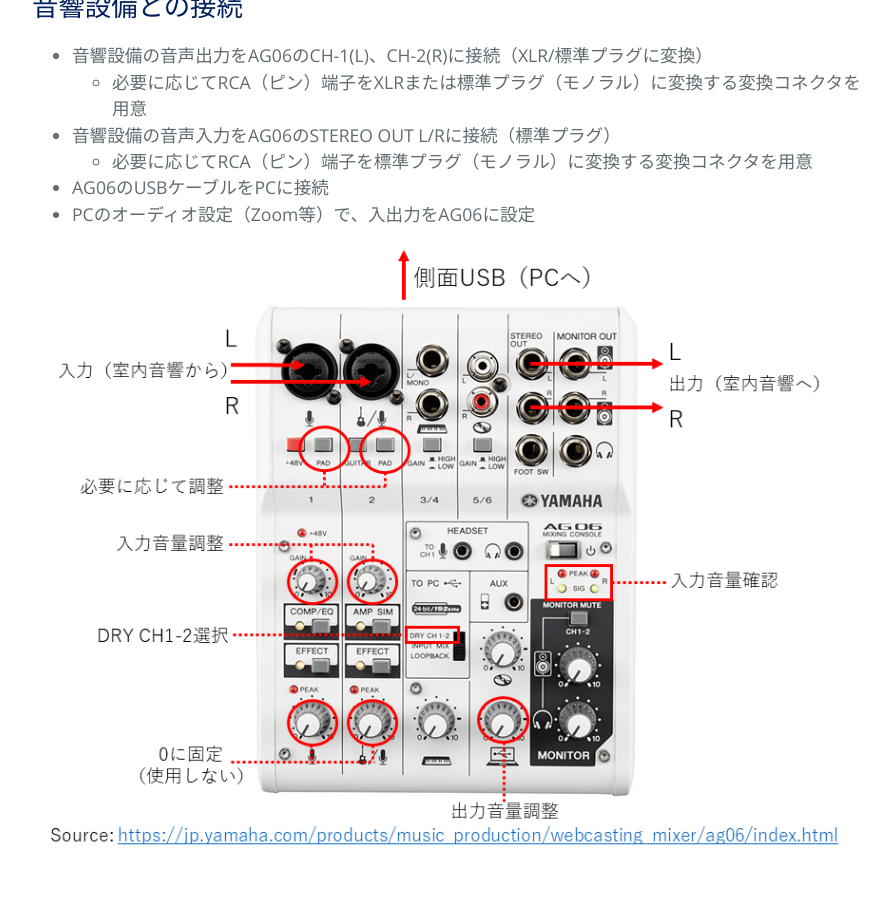
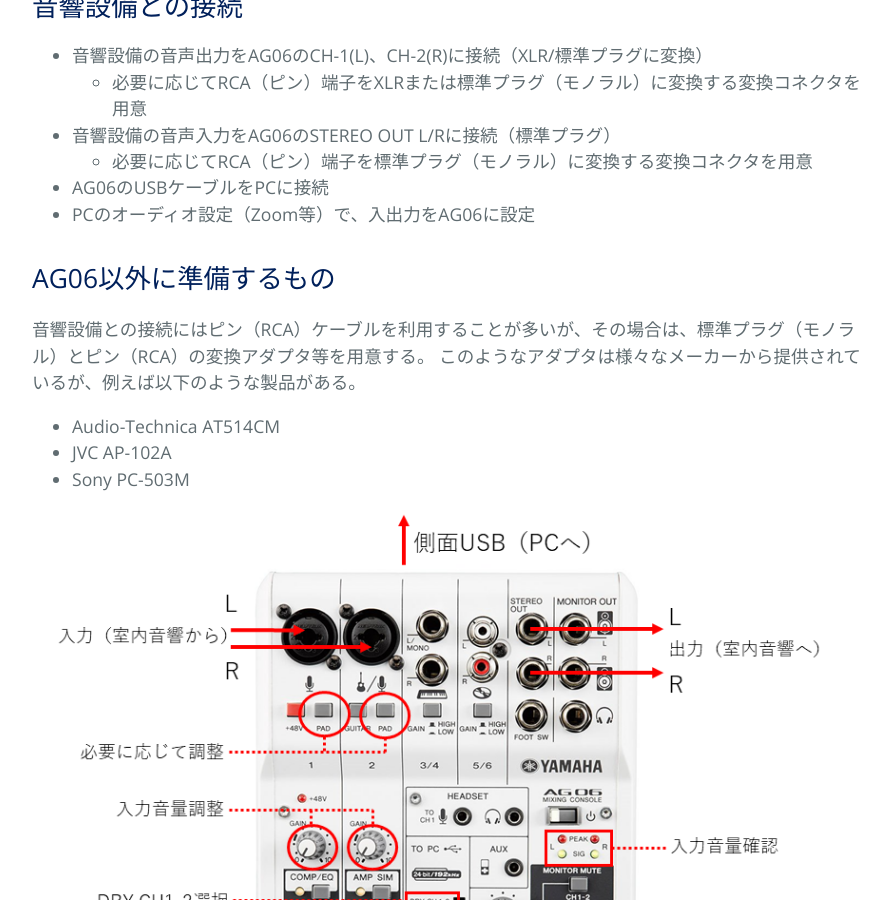
Before and after one commit to kyoto-u/online-edu, a Jekyll site: the page built from zoom-audio-ag06.md, in a window 1280 px wide and 900 px high, scrolled down 780 px. Shown: the whole window, without its empty margins (192-1082 px from the left). Built offline with Jekyll 4.4.1, drawn with Linux system fonts in a browser that asks for light colours.

Commit message:
Update zoom-audio-ag06.md

```diff
--- a/zoom-audio-ag06.md
+++ b/zoom-audio-ag06.md
@@ -21,6 +21,13 @@ title: 室内音響設備をYamaha AG06経由でPCに接続する
 - AG06のUSBケーブルをPCに接続
 - PCのオーディオ設定（Zoom等）で、入出力をAG06に設定
 
+## AG06以外に準備するもの
+音響設備との接続にはピン（RCA）ケーブルを利用することが多いが、その場合は、標準プラグ（モノラル）とピン（RCA）の変換アダプタ等を用意する。
+このようなアダプタは様々なメーカーから提供されているが、例えば以下のような製品がある。
+- Audio-Technica AT514CM
+- JVC AP-102A
+- Sony PC-503M
+
 ![接続図](ag06-config.png)
 
 ![設定図](ag06_routing.png)
```
